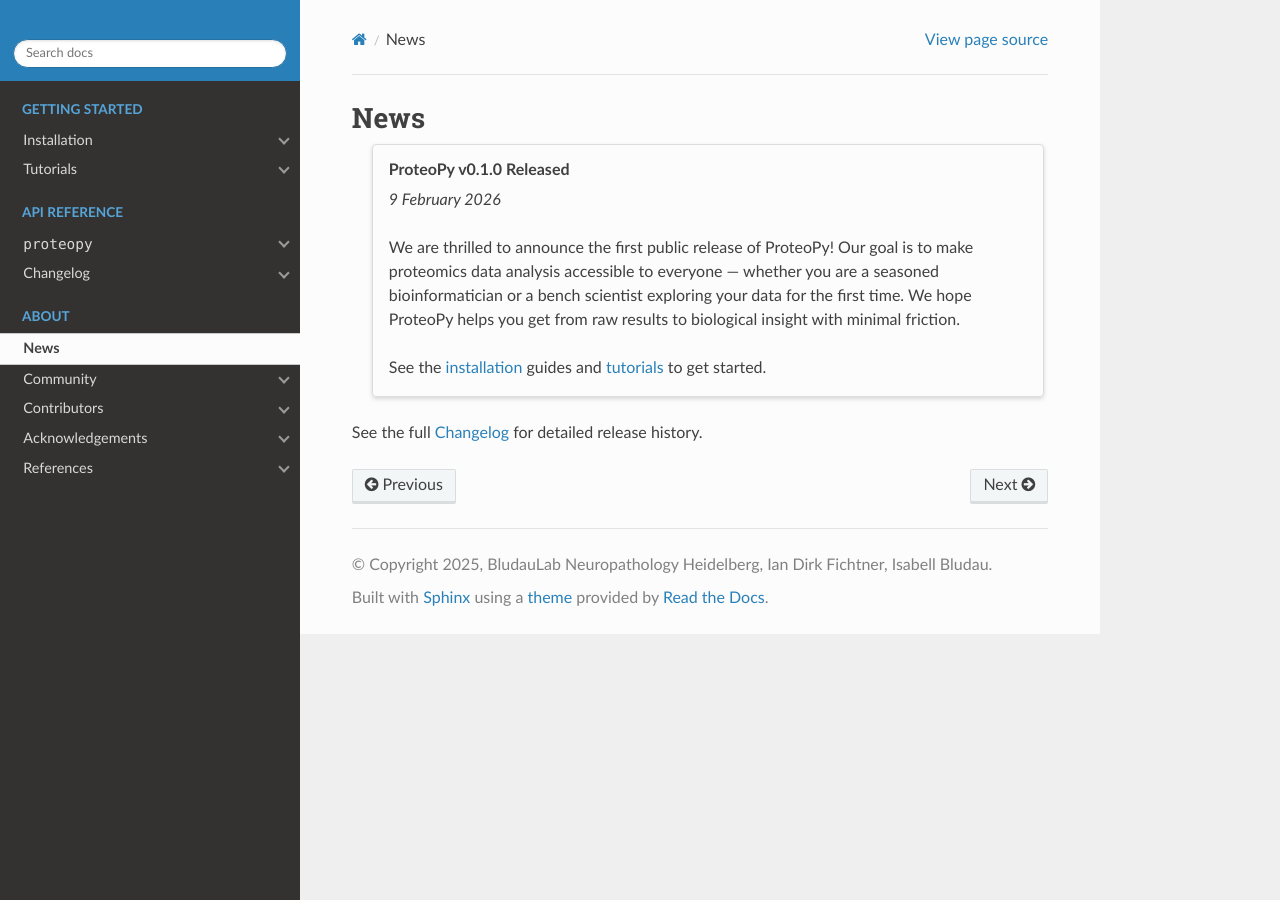
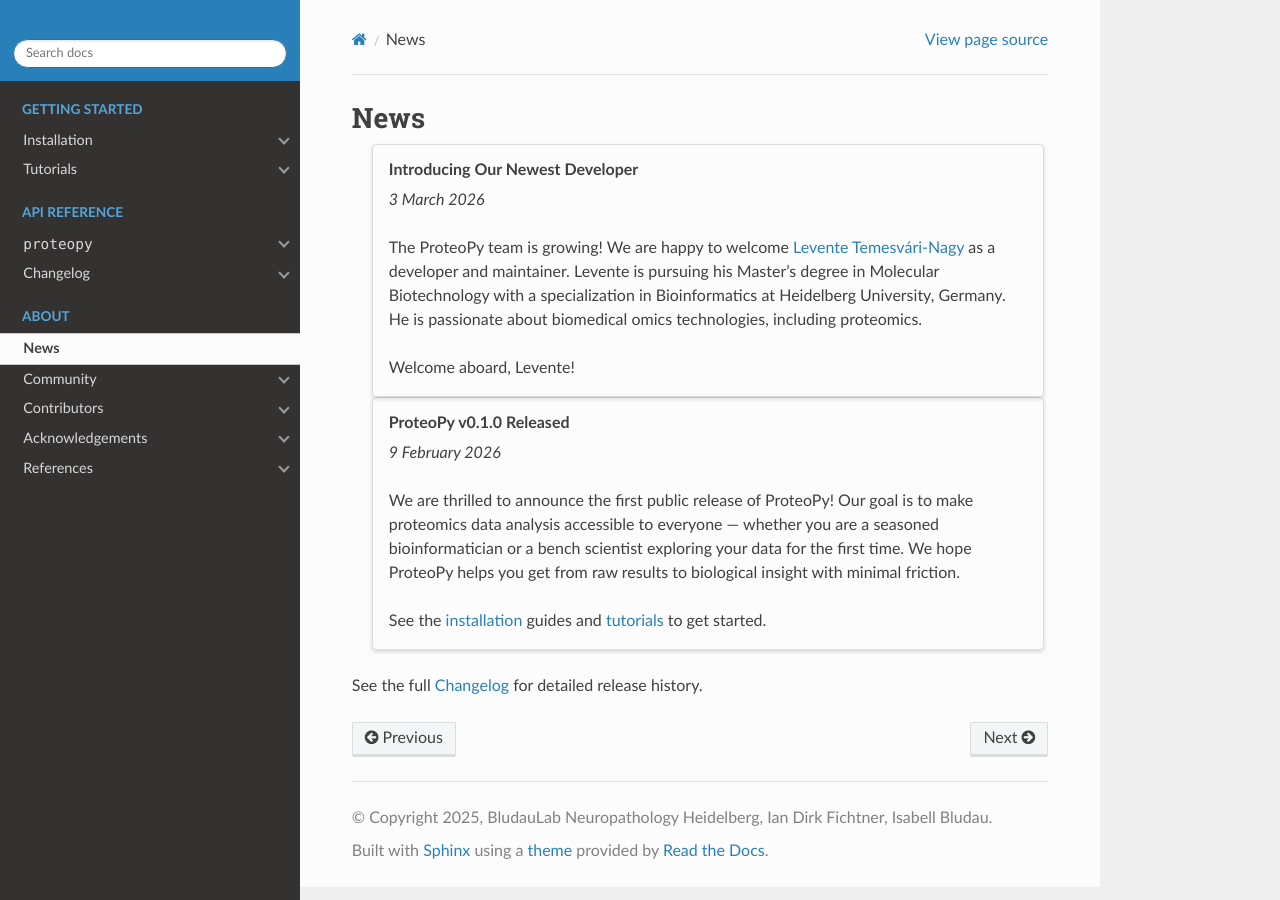
Before and after one commit to UKHD-NP/proteopy, a Sphinx documentation site: the page built from docs/sphinx/source/news/index.rst, in a window 1280 px wide. Built offline with Sphinx 7.4.7 and the Read the Docs theme 3.1.0, drawn with Linux system fonts in a browser that asks for light colours; pages that are not in the unit, such as notebooks, are missing from menus.

Commit message:
news: welcome-levente

```diff
--- /dev/null
+++ b/docs/sphinx/source/news/2026-03-03_welcome-levente.rst
@@ -0,0 +1,13 @@
+.. grid-item-card:: Introducing Our Newest Developer
+    :margin: 0 0 2 0
+
+    *3 March 2026*
+
+    The ProteoPy team is growing! We are happy to welcome
+    `Levente Temesvári-Nagy <https://github.com/leventetn>`_
+    as a developer and maintainer. Levente is pursuing his Master's degree in Molecular
+    Biotechnology with a specialization in Bioinformatics at Heidelberg University,
+    Germany. He is passionate about biomedical omics technologies, including
+    proteomics.
+
+    Welcome aboard, Levente!
--- a/docs/sphinx/source/news/index.rst
+++ b/docs/sphinx/source/news/index.rst
@@ -4,6 +4,7 @@
 .. grid:: 1
     :gutter: 3
 
+    .. include:: 2026-03-03_welcome-levente.rst
     .. include:: 2026-02-09_release.rst
 
 See the full :doc:`/changelog` for detailed release history.
```
